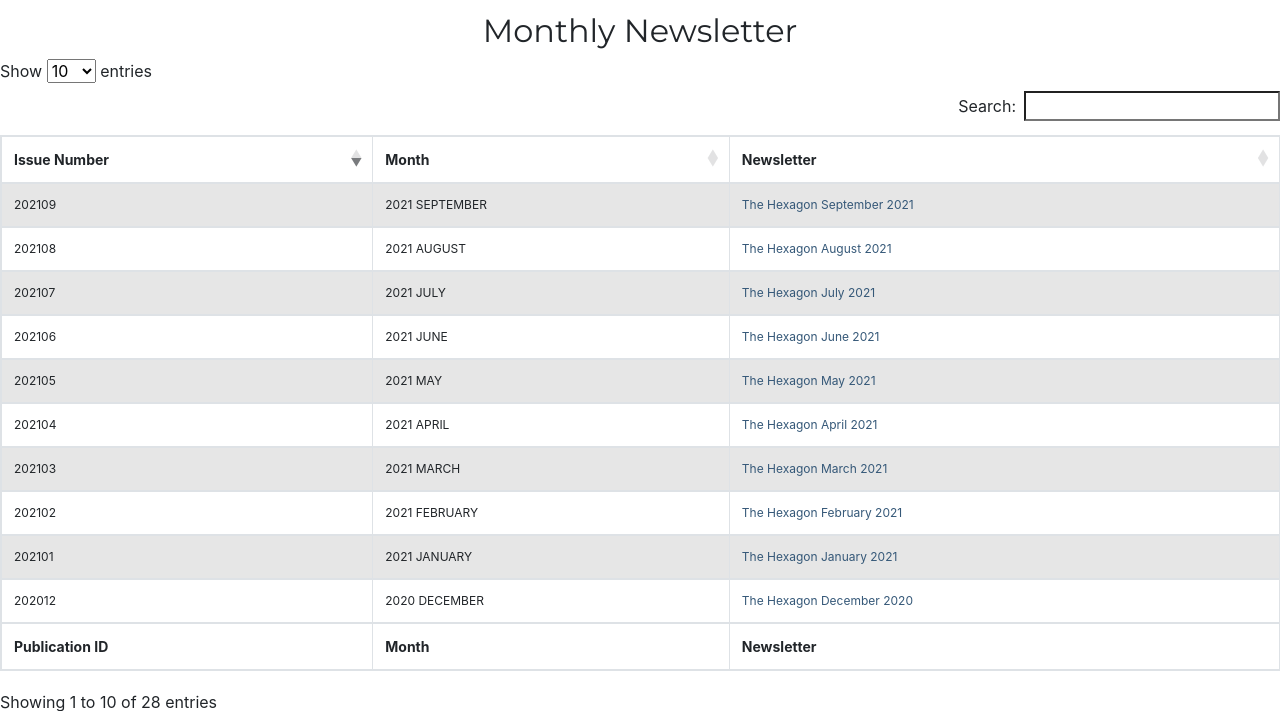
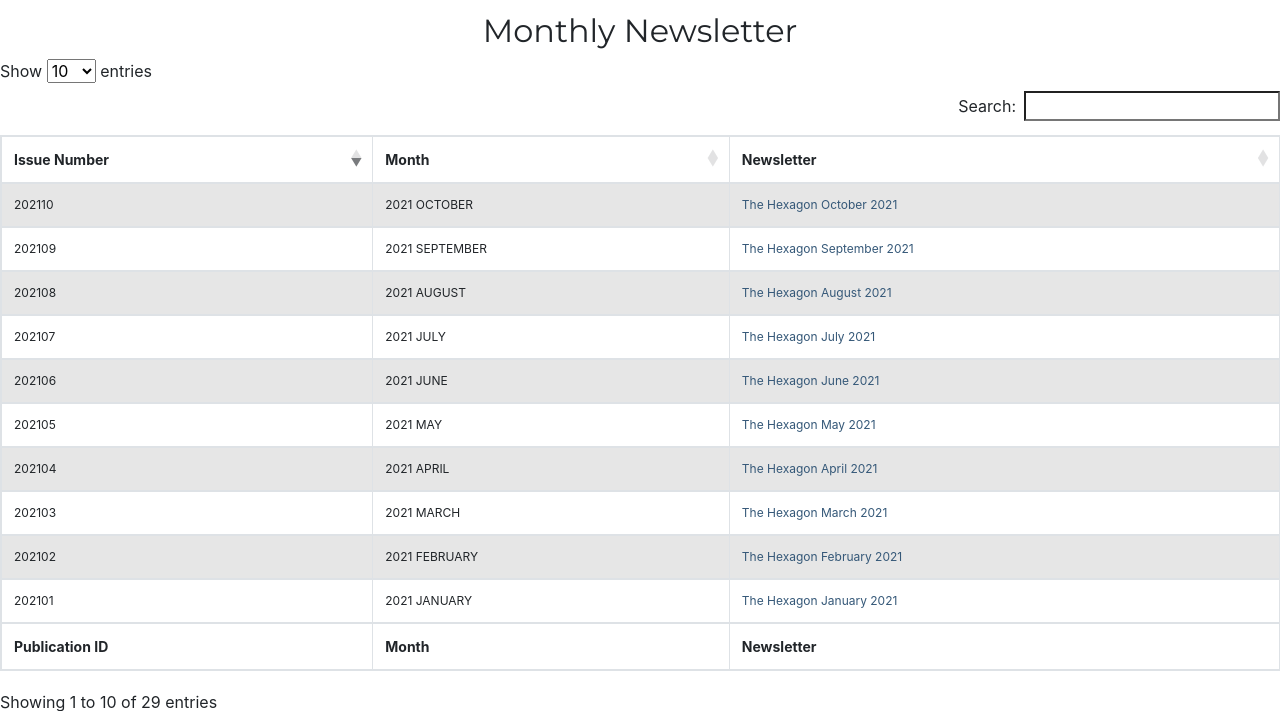
Before and after one commit to thecodesydney/codesydneywebsite, a Flask app: page /newsletter in a window 1280 px wide. Shown: the part 213-924 px from the top of the page. Run offline with Flask 2, Linux system fonts and the light colour scheme; some libraries are stand-ins or nearby versions.

Commit message:
October 2021 Newsletter

```diff
--- a/app.py
+++ b/app.py
@@ -1370,6 +1370,7 @@ def reactstudygroupupdate():
             A39 = row[42]
 
         form.Email.data = Email
+        print('password',row[2])
         form.Password.data = Password
         form.A1.data = A1
         form.A2.data = A2
--- a/templates/newsletter.html
+++ b/templates/newsletter.html
@@ -28,6 +28,11 @@
             </tr>
         </thead>
         <tbody>
+            <tr>
+              <td>202110</td>
+              <td>2021 OCTOBER</td>
+              <td><a href="{{ url_for('static', filename='pdf/The_Hexagon_October_2021.pdf') }}" target="_blank">The Hexagon October 2021</a></td>
+            </tr>
             <tr>
               <td>202109</td>
               <td>2021 SEPTEMBER</td>
```
Also changed, not shown: codesydney.db, 1 other file.
